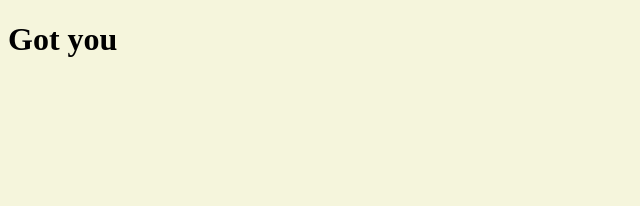
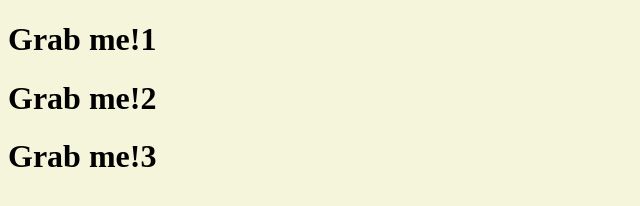
Before and after one commit to Jeck-Lee/Practice_JS, a plain HTML site: page momentum/index.html in a window 1280 px wide. Shown: the whole page, without its empty margins (0-640 px from the left). Drawn offline with Linux system fonts and the light colour scheme.

Commit message:
getElementsByClassName & querySelector

```diff
--- a/momentum/app.js
+++ b/momentum/app.js
@@ -3,13 +3,27 @@
  * -> 이를 통해 JavaScript에서 HTML read/write 가능
  */
 /**
- * document.getElementById([String])
- * -> 해당 id를 가진 태그를 가져올 수 있음
+ * document.getElementsByClassName([String])
+ * -> 해당 class name을 가진 태그를 가져올 수 있음
+ * -> 많은 element를 한 번에 가지고 와야하는 경우 사용 가능(getElementById는 첫번째꺼 하나만 가져오는 듯)
  */
-const title = document.getElementById("title");
+const hellos = document.getElementsByClassName("hello");
 
-// element를 더 자세하게 보여줌
-console.dir(title);
+/**
+ * document.querySelector
+ * -> element를 CSS 방식으로 검색할 수 있음 = hello란 class 내부에 있는 h1 태그를 가지고 올 수 있음
+ * -> getElementById처럼, 여러개가 있을 경우 첫 번째 하나만 return
+ */
+const title = document.querySelector(".hello h1");
+console.log(title);
 
-title.innerText = "Got you"
-console.dir(title);
+const titles = document.querySelectorAll(".hello h1");
+console.log(titles);
+
+/**
+ * querySelector로 id에 해당하는 element를 가져올 수도 있음.
+ * 아래 두 코드는 같은 element를 return
+ */
+document.getElementById("hello");
+document.querySelector("#hello");
+// .: class name을 찾고 있음 / #: id를 찾고 있음
--- a/momentum/index.html
+++ b/momentum/index.html
@@ -8,7 +8,15 @@
     <title>Momentum</title>
 </head>
 <body>
-    <h1 autofocus class="hello" id="title">Grab me!</h1>
+    <div class="hello">
+        <h1>Grab me!1</h1>
+    </div>
+    <div class="hello">
+        <h1>Grab me!2</h1>
+    </div>
+    <div class="hello">
+        <h1>Grab me!3</h1>
+    </div>
     <script src="app.js"></script>
 </body>
-</html>
+</html
```
